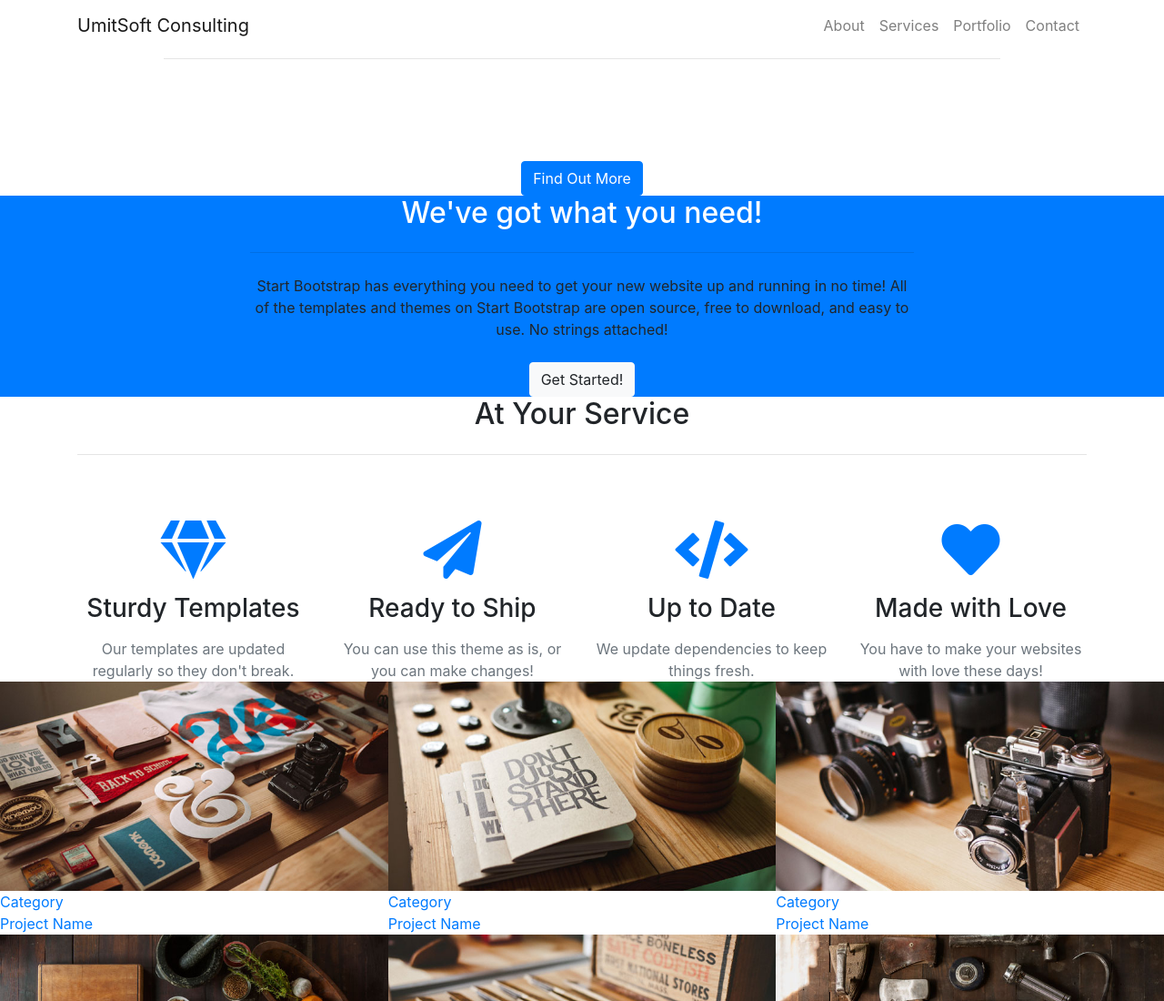
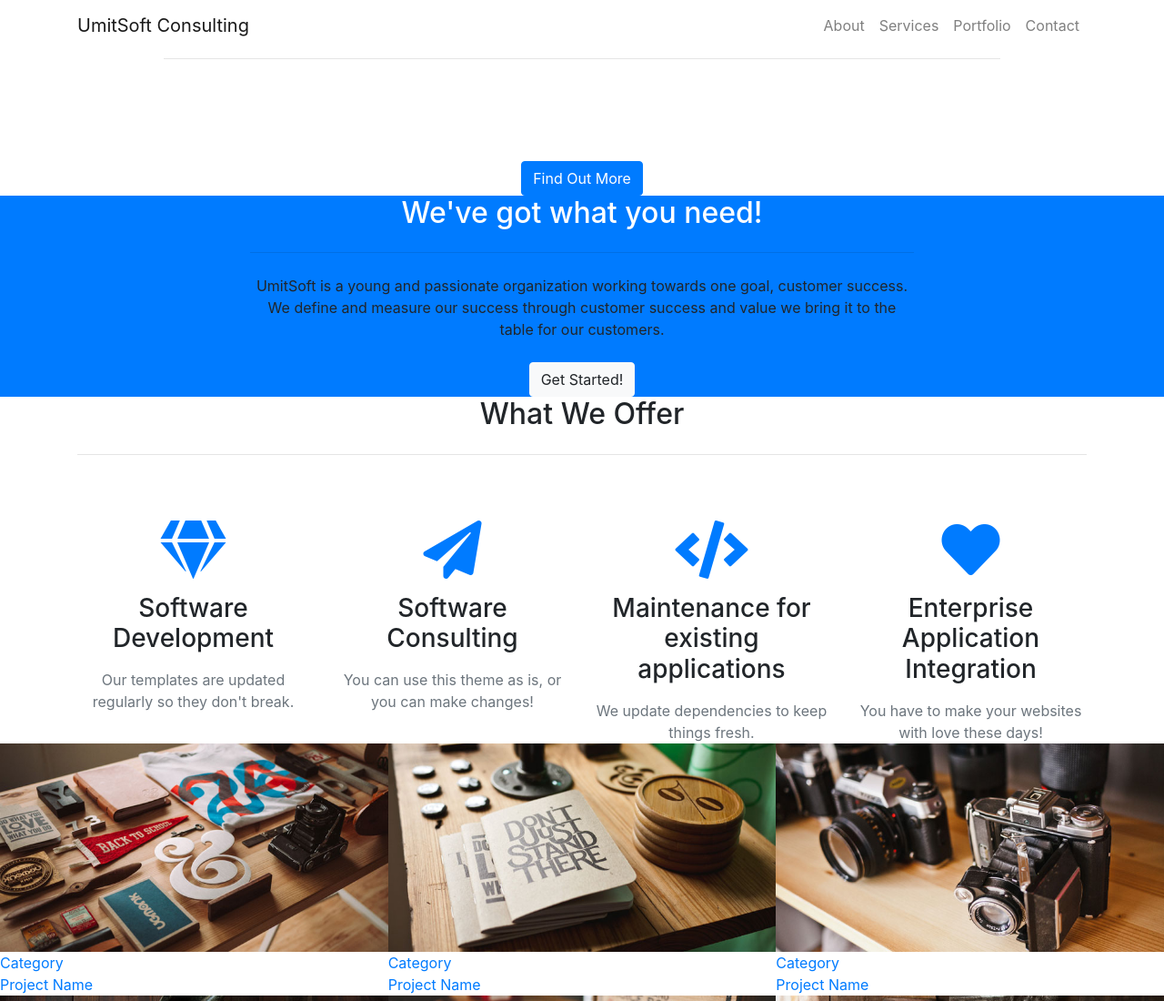
Before and after one commit to umitkaraogul/umitsoft, a website with bundled scripts: page index.html in a window 1280 px wide. Shown: the top 1100 px of the page at 91% size. Built offline with nearby package versions, Linux system fonts and the light colour scheme; files whose address does not match are found by name.

Commit message:
index.html updated

```diff
--- a/index.html
+++ b/index.html
@@ -77,7 +77,7 @@
           <div class="col-lg-8 mx-auto text-center">
             <h2 class="section-heading text-white">We've got what you need!</h2>
             <hr class="light my-4">
-            <p class="text-faded mb-4">Start Bootstrap has everything you need to get your new website up and running in no time! All of the templates and themes on Start Bootstrap are open source, free to download, and easy to use. No strings attached!</p>
+            <p class="text-faded mb-4">UmitSoft is a young and passionate organization working towards one goal, customer success. We define and measure our success through customer success and value we bring it to the table for our customers.</p>
             <a class="btn btn-light btn-xl js-scroll-trigger" href="#services">Get Started!</a>
           </div>
         </div>
@@ -88,7 +88,7 @@
       <div class="container">
         <div class="row">
           <div class="col-lg-12 text-center">
-            <h2 class="section-heading">At Your Service</h2>
+            <h2 class="section-heading">What We Offer</h2>
             <hr class="my-4">
           </div>
         </div>
@@ -98,28 +98,28 @@
           <div class="col-lg-3 col-md-6 text-center">
             <div class="service-box mt-5 mx-auto">
               <i class="fas fa-4x fa-gem text-primary mb-3 sr-icon-1"></i>
-              <h3 class="mb-3">Sturdy Templates</h3>
+              <h3 class="mb-3">Software Development</h3>
               <p class="text-muted mb-0">Our templates are updated regularly so they don't break.</p>
             </div>
           </div>
           <div class="col-lg-3 col-md-6 text-center">
             <div class="service-box mt-5 mx-auto">
               <i class="fas fa-4x fa-paper-plane text-primary mb-3 sr-icon-2"></i>
-              <h3 class="mb-3">Ready to Ship</h3>
+              <h3 class="mb-3">Software Consulting</h3>
               <p class="text-muted mb-0">You can use this theme as is, or you can make changes!</p>
             </div>
           </div>
           <div class="col-lg-3 col-md-6 text-center">
             <div class="service-box mt-5 mx-auto">
               <i class="fas fa-4x fa-code text-primary mb-3 sr-icon-3"></i>
-              <h3 class="mb-3">Up to Date</h3>
+              <h3 class="mb-3">Maintenance for existing applications</h3>
               <p class="text-muted mb-0">We update dependencies to keep things fresh.</p>
             </div>
           </div>
           <div class="col-lg-3 col-md-6 text-center">
             <div class="service-box mt-5 mx-auto">
               <i class="fas fa-4x fa-heart text-primary mb-3 sr-icon-4"></i>
-              <h3 class="mb-3">Made with Love</h3>
+              <h3 class="mb-3">Enterprise Application Integration</h3>
               <p class="text-muted mb-0">You have to make your websites with love these days!</p>
             </div>
           </div>
```
